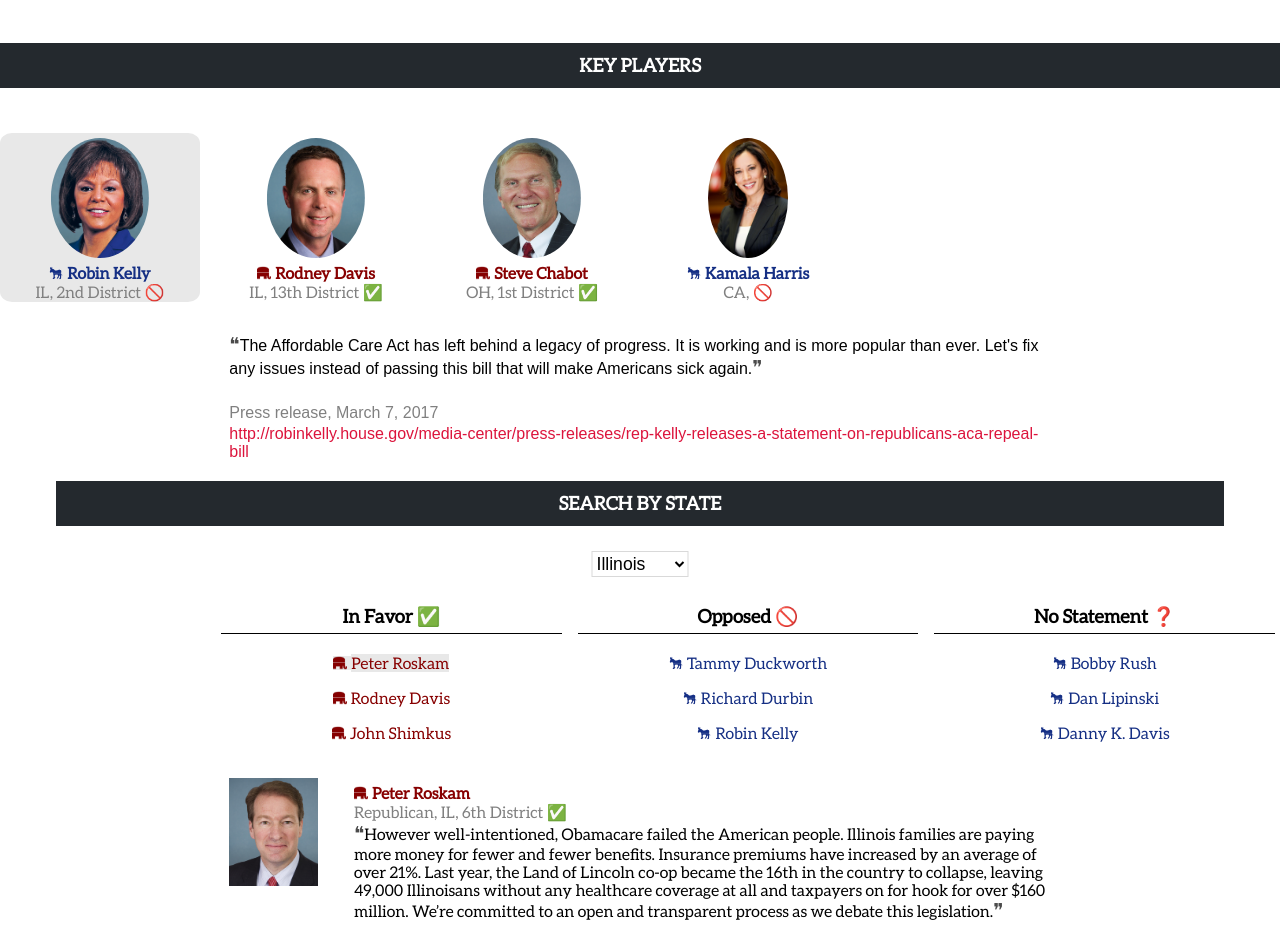
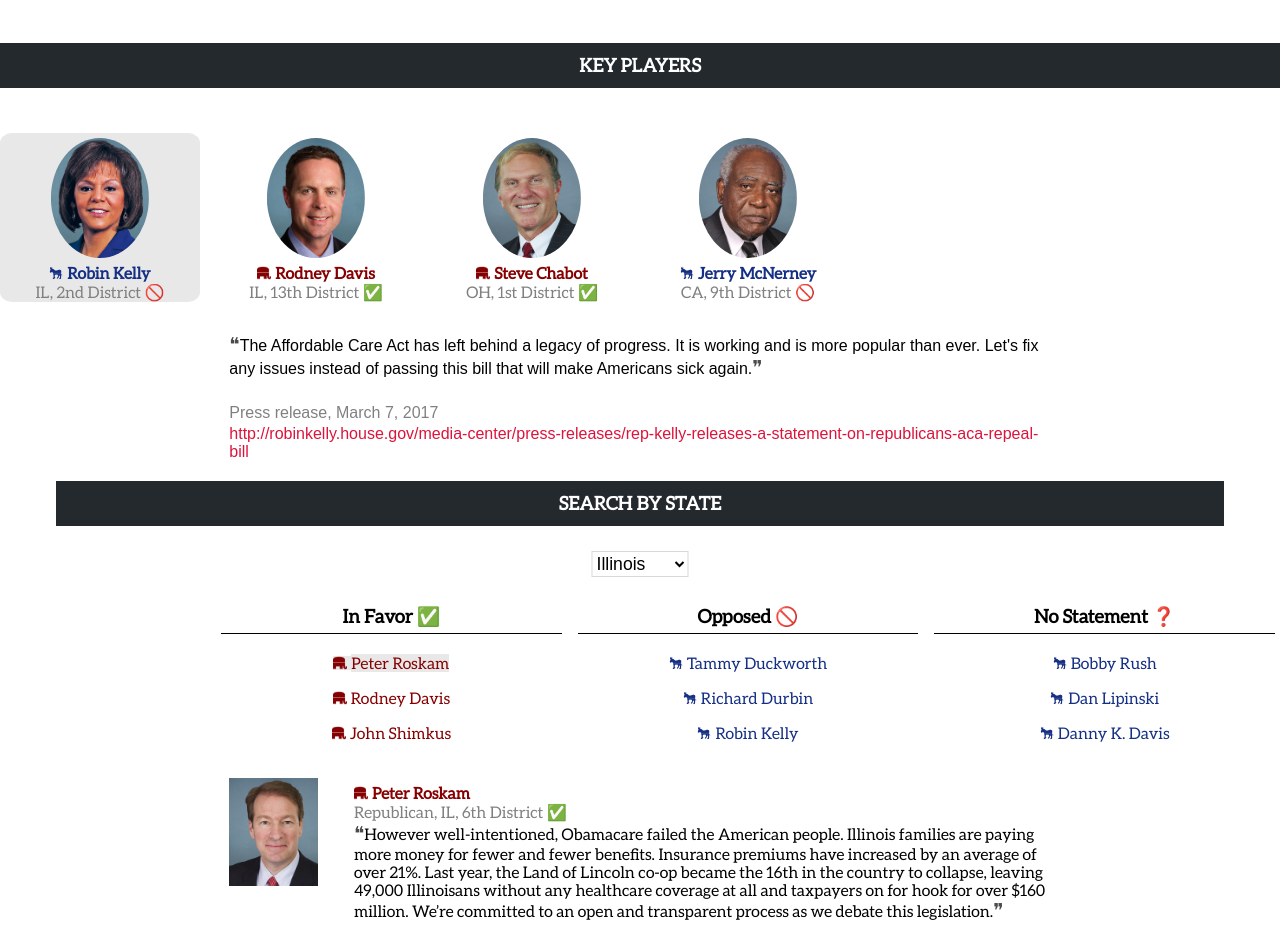
Before and after one commit to MagicWilliams/studio-legislator-tracker, a React (Create React App) app: page / in a window 1280 px wide. Shown: the part 1300-2235 px from the top of the page. Built offline with nearby package versions, Linux system fonts and the light colour scheme.

Commit message:
Updated data

```diff
--- a/src/components/KeyPlayers/KeyPlayers.jsx
+++ b/src/components/KeyPlayers/KeyPlayers.jsx
@@ -54,14 +54,13 @@ class KeyPlayer extends Component {
           "quoteLink": "https://twitter.com/RepBillJohnson/status/844587815828684800"
         },
         {
-          "name": "Kamala Harris",
-          "img": "/img/kamalaharris.jpg",
+          "name": "Jerry McNerney",
+          "img": "/img/danny.jpg",
           "party": " Democrat",
           "state": " CA",
-          "quote": "Spoiler: #Trumpcare is really just a tax break for the rich.",
-          "stance": "opposed",
-          "quoteSource": "Twitter, March 10, 2017",
-          "quoteLink": "https://twitter.com/SenKamalaHarris/status/840283623819431936"
+          "district": " 9th District",
+          "quote": "If you're a family living paycheck to paycheck, you have a lot to be afraid of. You will either pay more for less coverage or you will lose coverage altogether.",
+          "stance": "opposed"
         }
       ],
       keyPlayer: true
```
